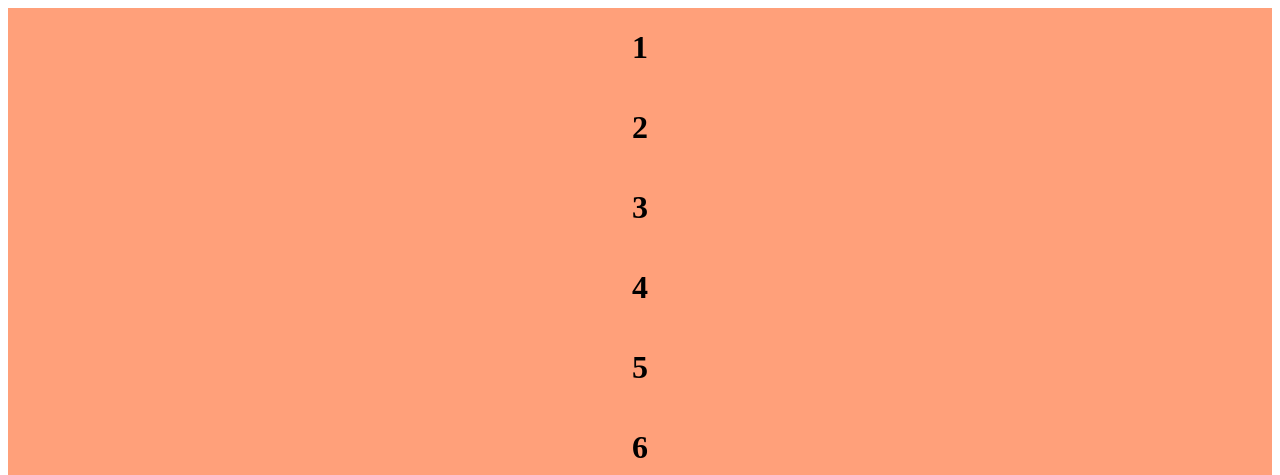
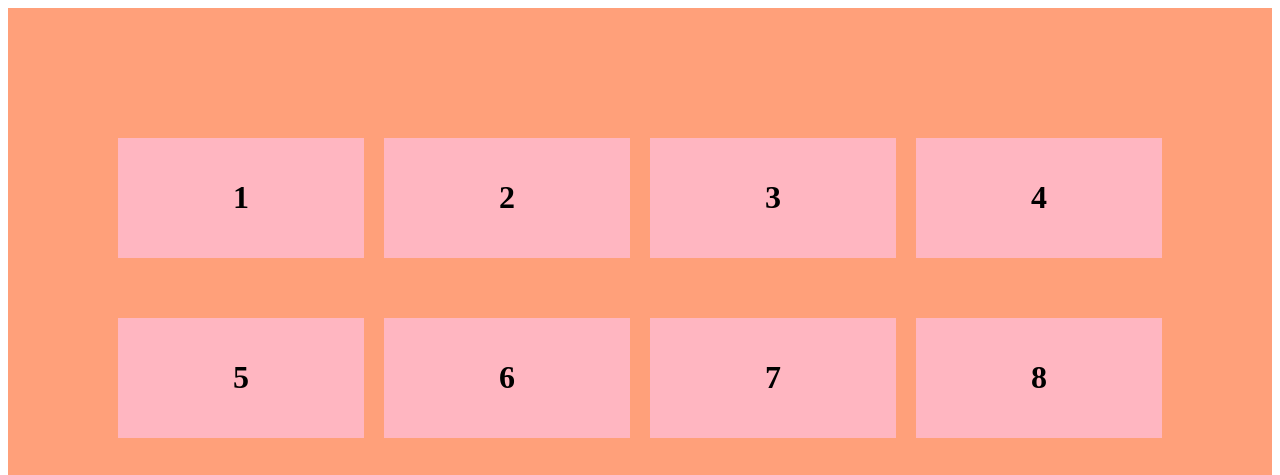
Before and after one commit to chalumurigirish/github-2, a plain HTML site: page HTML-assignment/index.html in a window 1280 px wide. Shown: the top 475 px of the page. Drawn offline with Linux system fonts and the light colour scheme.

Commit message:
Flex wrap

```diff
--- a/HTML-assignment/style.css
+++ b/HTML-assignment/style.css
@@ -1,15 +1,25 @@
 .parent {
   display: flex;
-  flex-direction: column;
-  align-items: center;
-  justify-content: center;
+  flex-wrap: wrap;
+  flex-direction: row;
   background-color: lightsalmon;
+  padding: 100px;
 }
 
-#child {
-  border: 1px;;
-  background-color: lightpink;
-  padding: 20px;
-  border-bottom:20px solid lightsalmon;
-  border-top:20px solid lightsalmon;
+.parent div {
+    flex-wrap: wrap;
+    justify-content: space-evenly;
+    border: 10px;
+    background-color: lightpink;
+    padding: 20px;
+    border-bottom:20px solid lightsalmon;
+    border-top:20px solid lightsalmon;
 }
+
+.child {
+    flex: 200px;
+    margin: 10px;
+    padding: 20px;
+    border: 5px;
+    text-align: center;
+  }
```
